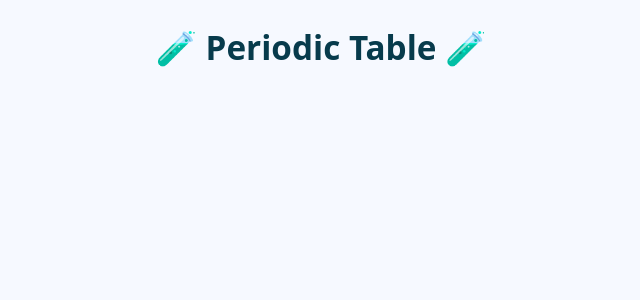
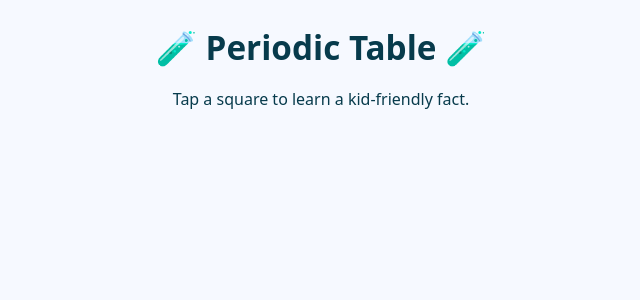
Before and after one commit to MEBANNED/fun-periodic-table, a Flask app: page / in a window 1280 px wide. Shown: the top 300 px of the page, without its empty margins (319-959 px from the left). Run offline with Flask 3, Linux system fonts and the light colour scheme.

Commit message:
Update index.html

```diff
--- a/templates/index.html
+++ b/templates/index.html
@@ -1,18 +1,19 @@
 <!DOCTYPE html>
 <html lang="en">
 <head>
-  <meta charset="UTF-8" />
+  <meta charset="utf-8" />
   <title>🧪 Periodic Table 🧪</title>
-  <link rel="stylesheet" href="style.css">
-  <script src="script.js" defer></script>
+  <meta name="viewport" content="width=device-width, initial-scale=1" />
+  <link rel="stylesheet" href="{{ url_for('static', filename='style.css') }}">
+  <script defer src="{{ url_for('static', filename='script.js') }}"></script>
 </head>
 <body>
   <h1>🧪 Periodic Table 🧪</h1>
+  <p class="hint">Tap a square to learn a kid-friendly fact.</p>
 
-  <!-- Grid -->
-  <div id="periodic-table" class="table"></div>
+  <div id="periodic-table" class="grid"></div>
 
-  <!-- Popup (hidden by default) -->
+  <!-- overlay + popup (hidden at start) -->
   <div id="overlay" class="hidden"></div>
   <div id="popup" class="popup hidden" role="dialog" aria-modal="true">
     <button id="close" class="close" aria-label="Close">×</button>
@@ -24,14 +25,7 @@
       </div>
     </div>
 
-    <div id="content" class="content">
-      <!-- Quick Reference text goes here by default -->
-    </div>
-
-    <div class="toggle-row">
-      <button id="btnQuick" class="toggle active" type="button">Quick Reference</button>
-      <button id="btnSpecs" class="toggle" type="button">Atomic Specs</button>
-    </div>
+    <div id="content" class="content">I help rockets fly! 🚀</div>
   </div>
 </body>
 </html>
```
